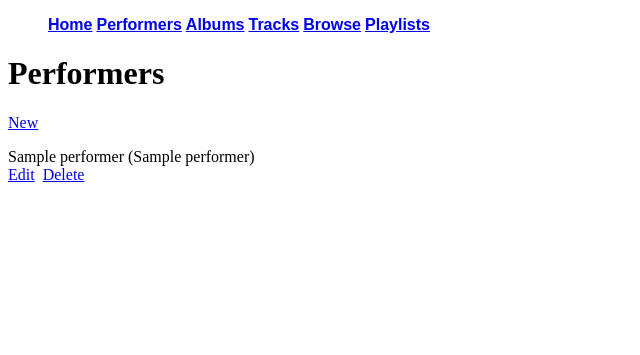
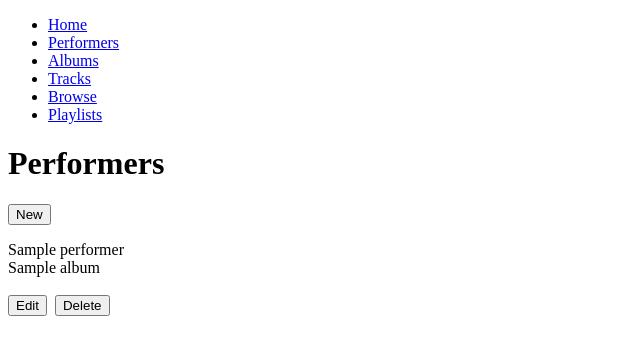
Before and after one commit to scot-work/music-player, a Flask app: page /performer/ in a window 1280 px wide. Shown: the top 355 px of the page, without its empty margins (0-640 px from the left). Run offline with Flask 2, Linux system fonts and the light colour scheme; tables that the repository leaves empty hold one stand-in row (values such as "Sample post"); some libraries are stand-ins or nearby versions.

Commit message:
Database changes

```diff
--- a/database_setup.py
+++ b/database_setup.py
@@ -27,7 +27,8 @@ class Album(Base):
     id = Column(Integer, primary_key=True)
     title = Column(String(250), nullable=False)
     year = Column(Integer)
-    genre = Column(Integer, ForeignKey('genre.id'))
+    performer = Column(Integer, ForeignKey('performer.id'))
+    genre_id = Column(Integer, ForeignKey('genre.id'))
 
 class Genre(Base):
     __tablename__ = 'genre'
@@ -41,6 +42,7 @@ class Performer(Base):
     id = Column(Integer, primary_key=True)
     name = Column(String(80), nullable=False)
     sort_name = Column(String(80), nullable=False)
+    albums = relationship('Album', backref="album")
 
 engine = create_engine('sqlite:///music_player.db')
 
--- a/player.py
+++ b/player.py
@@ -1,4 +1,4 @@
-from flask import Flask, render_template, request, redirect, url_for
+from flask import Flask, render_template, request, redirect, url_for, jsonify
 from sqlalchemy import create_engine, exists, and_
 from sqlalchemy.orm import sessionmaker
 from database_setup import Base, Track, Performer, Album
@@ -165,7 +165,10 @@ def trackInfo():
 # Show albums
 @app.route('/album/')
 def listAlbums():
-    albums = session.query(Album).order_by(Album.title)
+    # albums = session.query(Album).order_by(Album.performer).all()
+    # session.query(User).join(Address, User.id==Address.user_id)
+    albums = session.query(Album).all()
+    print albums
     return render_template('listAlbums.html', albums = albums)
 
 @app.route('/album/<int:album_id>/')
@@ -195,65 +198,91 @@ def scan():
         artists = sorted(artist_set),
         albums = album_set)
 
+@app.route('/_ajax_test')
+def test():
+    track = request.args.get('track')
+    return jsonify(result = track + " was played ")
+
 def recurse(path, artist_set, album_set):
     print "Scanning path " + path
     file_list = os.listdir(path)
     for file in file_list:
         if file.endswith('.mp3'):
+
+            # Get ID3 tags from track
             audio = MP3(path + '/' + str(file), ID3 = EasyID3)
+
+            # date
             if not 'date' in audio:
                 print "date tag not found"
                 track_date = 9999
             else:
                 track_date = audio['date'][0]
 
+            # title
             if not 'title' in audio:
                 print "title tag not found"
                 track_title = "untitled"
             else:
                 track_title = audio['title'][0]
 
-            # Get performer/artist
+            # artist
             if not 'artist' in audio:
                 print "artist tag not found"
+                performer_name = "unknown"
             else:
                 performer_name = audio['artist'][0]
-                artist_set.add(performer_name)
-                performer = session.query(Performer).filter_by(name
-                    = performer_name).first()
-                if performer:
-                    performer_id = performer.id
-                else:
-                    newPerformer = Performer(name = performer_name,
-                        sort_name = performer_name)
-                    performer_id = newPerformer.id
-                    session.add(newPerformer)
-                    session.commit()
 
-            # Get album
+            artist_set.add(performer_name)
+
+            # Album
             if not 'album' in audio:
-                print "album tag not found"
                 track_album = "unknown"
             else:
                 track_album = audio['album'][0]
-            print track_album
             album_set.add(track_album)
-            #if session.query(exists().where(Album.title == album_title)).scalar():
-            album = session.query(Album).filter_by(title = track_album).first()
-            if album:
-                album_id = album.id
-            else:
-                album = Album(title = track_album,
-                    year = track_date)
-                album_id = album.id
-                session.add(album)
-                session.commit()
 
+            # Track Number
             if not 'tracknumber' in audio:
-                print "track number not found"
                 track_number = 0
             else:
                 track_number = audio['tracknumber'][0]
+
+            # Add to database
+
+
+
+            # Find out if this performer is already in the db
+            performer = session.query(Performer).filter_by(name
+                = performer_name).first()
+            if performer:
+                # already in db
+                performer_id = performer.id
+            else:
+                # add to db
+                newPerformer = Performer(name = performer_name,
+                    sort_name = performer_name)
+                session.add(newPerformer)
+                session.commit()
+                performer_id = newPerformer.id
+
+            # TODO Check for performer to eliminate duplicate album titles (II)
+            album_query = session.query(Album).filter(and_
+                (Album.title == track_album,
+                Album.performer == performer_id))
+
+            if (album_query.count() > 0):
+                album = album_query.first()
+                album_id = album.id
+            else:
+                album = Album(
+                    title = track_album,
+                    year = track_date,
+                    performer = performer_id)
+                session.add(album)
+                session.commit()
+                album_id = album.id
+
             # Check for duplicate
             track_query = session.query(Track).filter(and_
                 (Track.title == track_title,
@@ -277,7 +306,7 @@ def localPath(absolute_path):
     # return absolute_path.substring(path_start)
     # remove &#39;, replace with '
     result = absolute_path[path_start:]
-    result.replace("&#39;", "'")
+    # result.replace("&#39;", "'")
     return result
 
 def showAsLink(path, file):
--- a/templates/base.html
+++ b/templates/base.html
@@ -2,15 +2,14 @@
 <html>
 <head>
     <meta charset="utf-8" />
-    <style>
-        .top-navigation li { display: inline; font-weight: bold; font-family: sans-serif;}
-    </style>
+    <link rel="stylesheet" type="text/css" href="{{ url_for('static', filename = 'styles.css') }}" />
     <script type = text/javascript src="{{ url_for('static', filename='jquery-2.2.0.min.js') }}"></script>
     {% block head %}
     {% endblock %}
 </head>
 <body {% block onload %} {% endblock %}>
-    <ul class = "top-navigation">
+
+        <ul class = "top-navigation" >
         <li><a href = "{{ url_for('home') }}">Home</a></li>
         <li><a href = "{{ url_for('listPerformers') }}">Performers</a></li>
         <li><a href = "{{ url_for('listAlbums')}}">Albums</a></li>
@@ -18,6 +17,7 @@
         <li><a href = "{{ url_for('browseFiles', path = '/Users/scotclose/Development/repositories/music-player/static') }}">Browse</a></li>
         <li><a href = "#">Playlists</a></li>
     </ul>
+
     {% block body %}
     {% endblock %}
 </body>
--- a/templates/browseFiles.html
+++ b/templates/browseFiles.html
@@ -42,8 +42,8 @@
             &nbsp;<a href=" {{ url_for('scan', path = current_path + '/' + file ) }} ">Scan Tracks</a></li></li>
         {% endif %}
         {% if file|showAsFile %}
-        <li>{{ file }}&nbsp;<a href='javascript:play_track("{{ current_path }}/{{ file }}");'>Play</a>
-            <a href="{{ url_for('trackInfo', path = current_path + '/' + file) }}">Info</a>
+        <li>{{ file }}&nbsp;<a href='javascript:play_track("{{ current_path }}/{{ file }}");'><button type="button">Play</button></a>
+            <a href="{{ url_for('trackInfo', path = current_path + '/' + file) }}"><button type="button">Info</button></a>
         {% endif %}
     {% endfor %}
     </ul>
--- a/templates/editTrack.html
+++ b/templates/editTrack.html
@@ -11,7 +11,7 @@
     <h1>Edit Track</h1>
     <form action="{{ url_for('editTrack', track_id = track.id) }}" method="post">
         <p><label for="title">Title: </label>
-            <input type="text" name="title" id="title"  value="{{ track.title }}"/></p>
+            <input type="text" name="title" id="title"  value="{{ track.title }}" size = 150"/></p>
         <p><label for="performer">Performer: </label>
             <input type="text" name="performer" id="performer"  value="{{ track.performer }}"/></p>
         <p><label for="album">Album: </label>
--- a/templates/listPerformers.html
+++ b/templates/listPerformers.html
@@ -4,14 +4,20 @@
 <body>
 {% block body %}
 <h1>Performers</h1>
-<p><a href="{{ url_for('newPerformer') }}">New</a></p>
+<p><a href="{{ url_for('newPerformer') }}"><button type="button">New</button></a></p>
 
-{% for i in performers %}
+{% for performer in performers %}
 
 <div>
 
-<p>{{ i.sort_name }}&nbsp;({{ i.name }})<br />
-<a href="{{ url_for('editPerformer', performer_id = i.id) }}">Edit</a>&nbsp; <a href="{{ url_for('deletePerformer', performer_id = i.id) }}">Delete</a>
+<p>{{ performer.sort_name }}<br />
+    {% for album in performer.albums %}
+    {{ album.title }}<br />
+    {% endfor %}
+
+
+    <br />
+<a href="{{ url_for('editPerformer', performer_id = performer.id) }}"><button type="button">Edit</button></a>&nbsp; <a href="{{ url_for('deletePerformer', performer_id = performer.id) }}"><button type="button">Delete</button></a>
 </p>
 
 </div>
--- a/templates/listTracks.html
+++ b/templates/listTracks.html
@@ -11,8 +11,8 @@
     <ul>
         {% for track in tracks %}
         <li><a href="{{ url_for('trackDetails', track_id = track.id) }}">{{ track.title }}</a><br />
-            <a href="{{ url_for('editTrack', track_id = track.id) }}">Edit</a>&nbsp;
-            <a href="{{ url_for('deleteTrack', track_id = track.id) }}">Delete</a>
+            <a href="{{ url_for('editTrack', track_id = track.id) }}"><button type="button">Edit</button></a>&nbsp;
+            <a href="{{ url_for('deleteTrack', track_id = track.id) }}"><button type="button">Delete</button></a>
         </li>
         {% endfor %}
     </ul>
```
Also changed, not shown: templates/home.html (+12 -0 lines), templates/listAlbums.html (+5 -5 lines), templates/playAlbum.html (+10 -16 lines).
